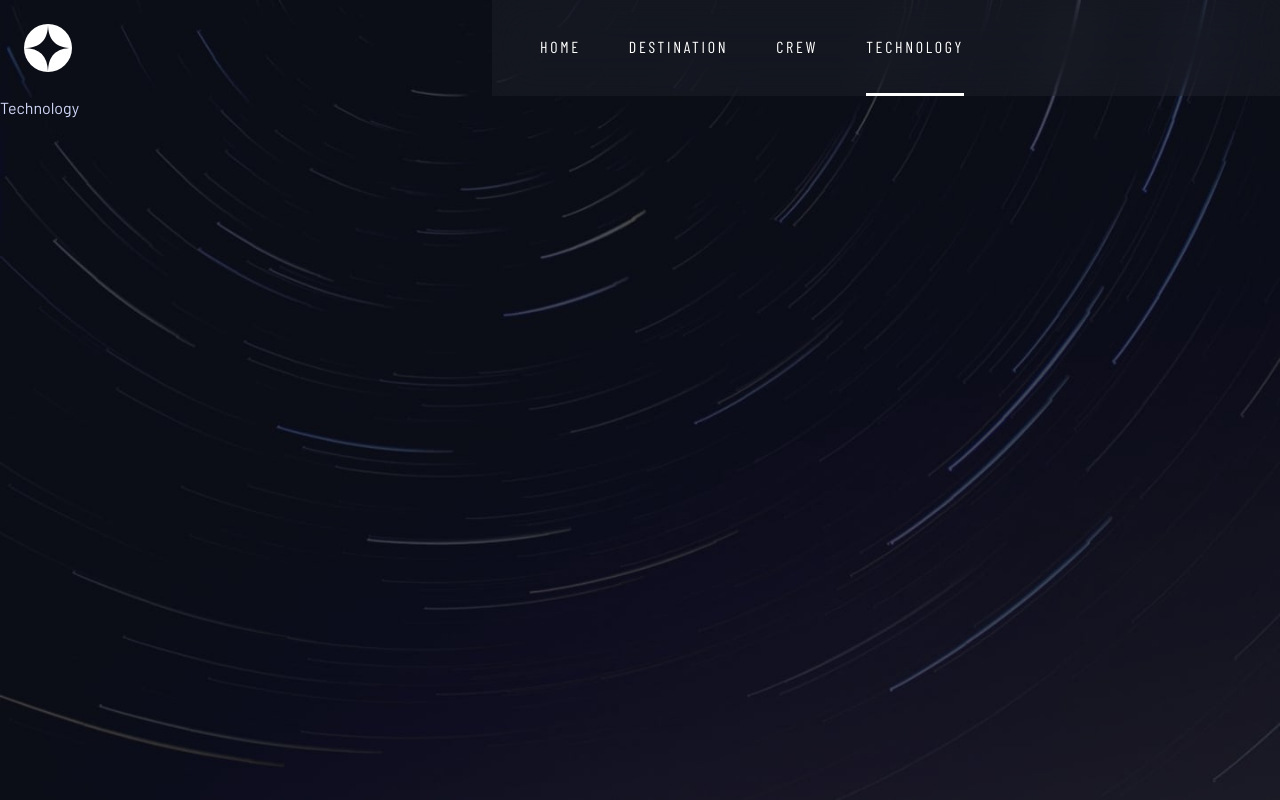
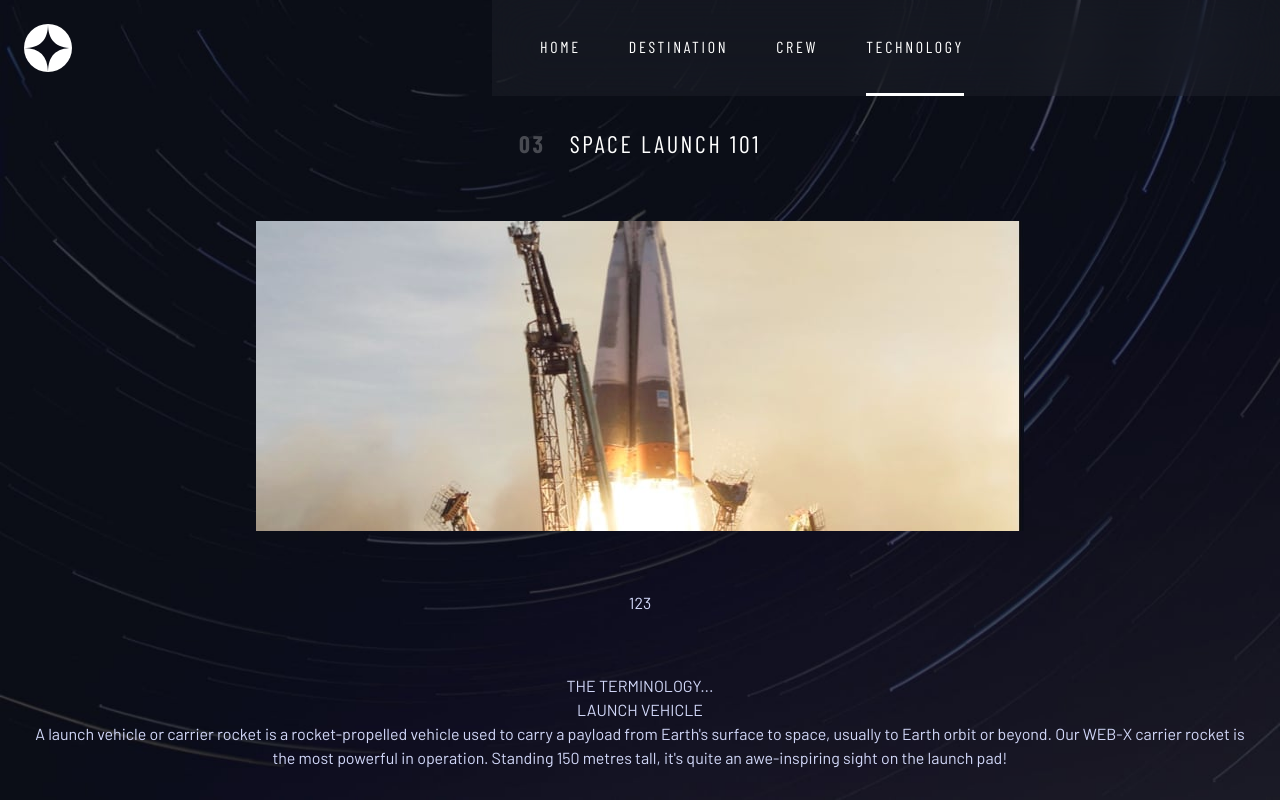
Before and after one commit to Chamara-Wijepala/space-travel, a React (Vite) app: page /#/technology in a window 1280 px wide. Built offline with nearby package versions, Linux system fonts and the light colour scheme; a web font is replaced by a local one.

Commit message:
Add content to technology page

```diff
--- a/src/App.tsx
+++ b/src/App.tsx
@@ -50,7 +50,10 @@ function App() {
             element={<Destination data={data.destinations} />}
           />
           <Route path="/crew" element={<Crew data={data.crew} />} />
-          <Route path="/technology" element={<Technology />} />
+          <Route
+            path="/technology"
+            element={<Technology data={data.technology} />}
+          />
         </Routes>
       </Suspense>
     </>
--- a/src/data/data.json
+++ b/src/data/data.json
@@ -54,5 +54,22 @@
       "role": "Flight Engineer",
       "bio": "Anousheh Ansari is an Iranian American engineer and co-founder of Prodea Systems. Ansari was the fourth self-funded space tourist, the first self-funded woman to fly to the ISS, and the first Iranian in space."
     }
+  ],
+  "technology": [
+    {
+      "id": 0,
+      "name": "Launch vehicle",
+      "description": "A launch vehicle or carrier rocket is a rocket-propelled vehicle used to carry a payload from Earth's surface to space, usually to Earth orbit or beyond. Our WEB-X carrier rocket is the most powerful in operation. Standing 150 metres tall, it's quite an awe-inspiring sight on the launch pad!"
+    },
+    {
+      "id": 1,
+      "name": "Spaceport",
+      "description": "A spaceport or cosmodrome is a site for launching (or receiving) spacecraft, by analogy to the seaport for ships or airport for aircraft. Based in the famous Cape Canaveral, our spaceport is ideally situated to take advantage of the Earth’s rotation for launch."
+    },
+    {
+      "id": 2,
+      "name": "Space capsule",
+      "description": "A space capsule is an often-crewed spacecraft that uses a blunt-body reentry capsule to reenter the Earth's atmosphere without wings. Our capsule is where you'll spend your time during the flight. It includes a space gym, cinema, and plenty of other activities to keep you entertained."
+    }
   ]
 }
--- a/src/pages/Technology/index.tsx
+++ b/src/pages/Technology/index.tsx
@@ -1,5 +1,69 @@
-function index() {
-  return <div>Technology</div>;
+import { useState } from "react";
+
+import vehicleLandscape from "assets/technology/image-launch-vehicle-landscape.jpg";
+import vehiclePortrait from "assets/technology/image-launch-vehicle-portrait.jpg";
+import spaceportLandscape from "assets/technology/image-spaceport-landscape.jpg";
+import spaceportPortrait from "assets/technology/image-spaceport-portrait.jpg";
+import capsuleLandscape from "assets/technology/image-space-capsule-landscape.jpg";
+import capsulePortrait from "assets/technology/image-space-capsule-portrait.jpg";
+
+interface ITechnologyItem {
+  id: number;
+  landscapeImage?: string;
+  portraitImage?: string;
+  name: string;
+  description: string;
+}
+
+interface IProps {
+  data: ITechnologyItem[];
+}
+
+function index({ data }: IProps) {
+  const [vehicle, spaceport, capsule] = data;
+  const [currentTechnology, setCurrentTechnology] = useState(vehicle);
+
+  vehicle.landscapeImage = vehicleLandscape;
+  vehicle.portraitImage = vehiclePortrait;
+  spaceport.landscapeImage = spaceportLandscape;
+  spaceport.portraitImage = spaceportPortrait;
+  capsule.landscapeImage = capsuleLandscape;
+  capsule.portraitImage = capsulePortrait;
+
+  return (
+    <main className="grid-container">
+      <h1 className="numbered-title">
+        <span>03</span>SPACE LAUNCH 101
+      </h1>
+
+      <picture>
+        <source
+          media="(min-width: 90em)"
+          srcSet={currentTechnology.portraitImage}
+        />
+        <img
+          src={currentTechnology.landscapeImage}
+          alt={currentTechnology.name}
+        />
+      </picture>
+
+      <div>
+        {data.map((item) => (
+          <button type="button" key={item.id}>
+            {item.id + 1}
+          </button>
+        ))}
+      </div>
+
+      <article>
+        <header>
+          <h2>THE TERMINOLOGY...</h2>
+          <p className="uppercase">{currentTechnology.name}</p>
+        </header>
+        <p>{currentTechnology.description}</p>
+      </article>
+    </main>
+  );
 }
 
 export default index;
```
